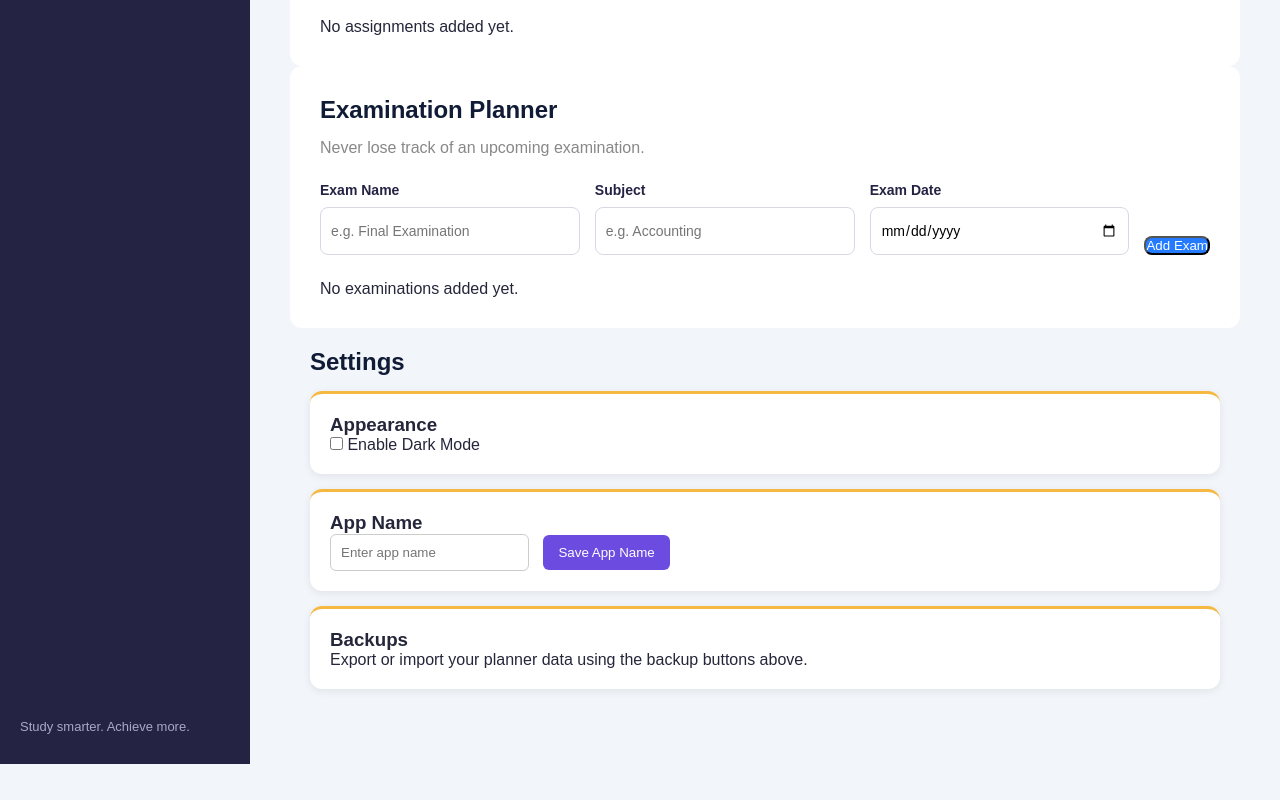
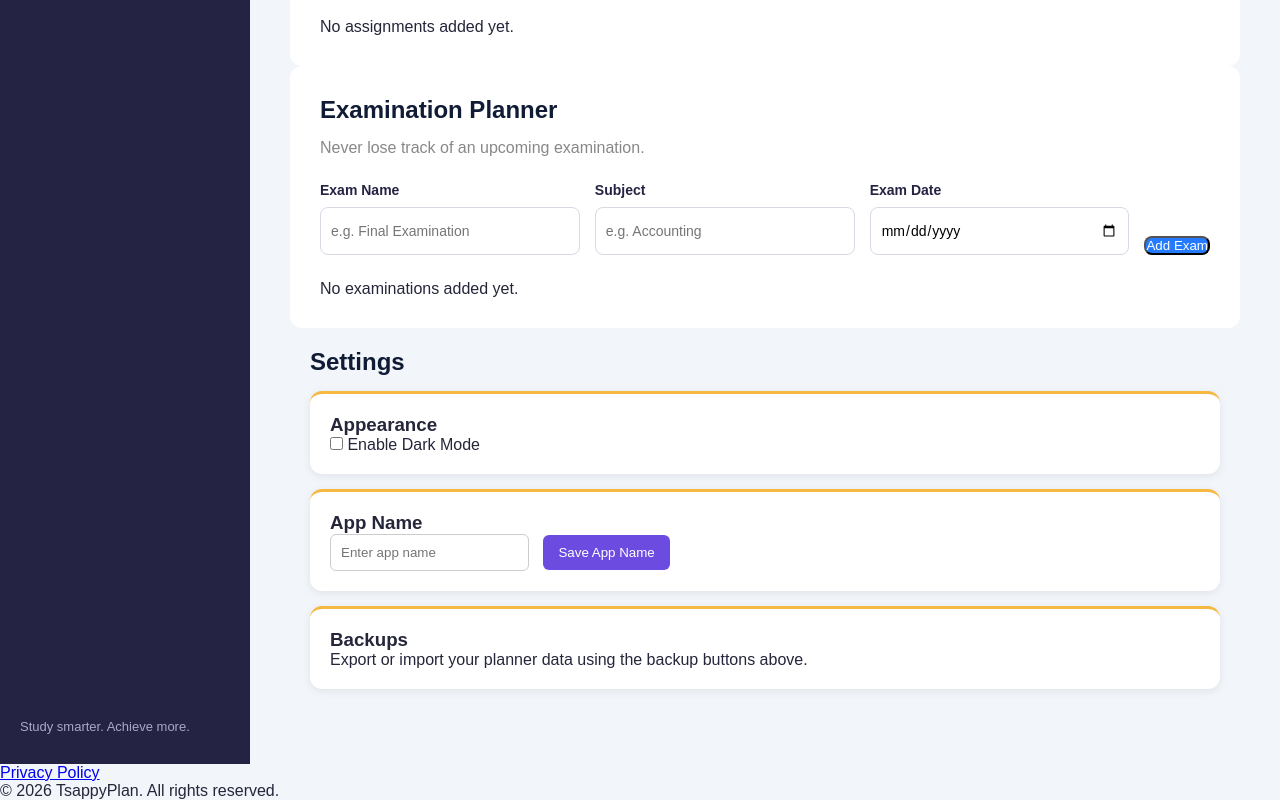
Before and after one commit to Tsappy2k7/TsappyPlan, a plain HTML site: page index.html in a window 1280 px wide. Shown: the part 1417-2217 px from the top of the page. Before the commit the page ends 2181 px from the top, so only its background shows below. Drawn offline with Linux system fonts and the light colour scheme.

Commit message:
Update index.html

```diff
--- a/index.html
+++ b/index.html
@@ -264,5 +264,9 @@
     </div>
 
     <script src="script.js"></script>
+    <footer>
+    <p><a href="privacy.html" target="_blank">Privacy Policy</a></p>
+    <p>© 2026 TsappyPlan. All rights reserved.</p>
+</footer>
 </body>
 </html>
```
